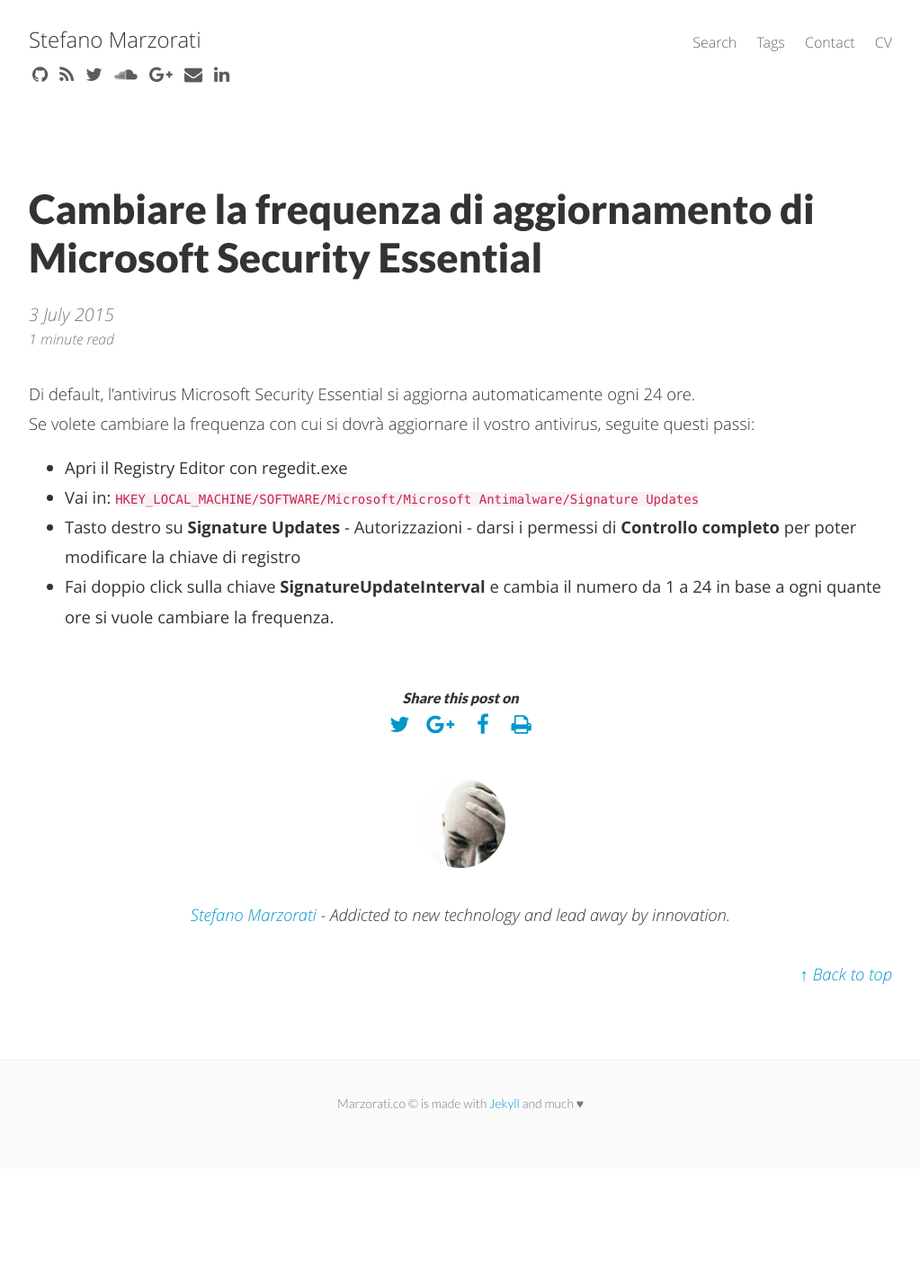
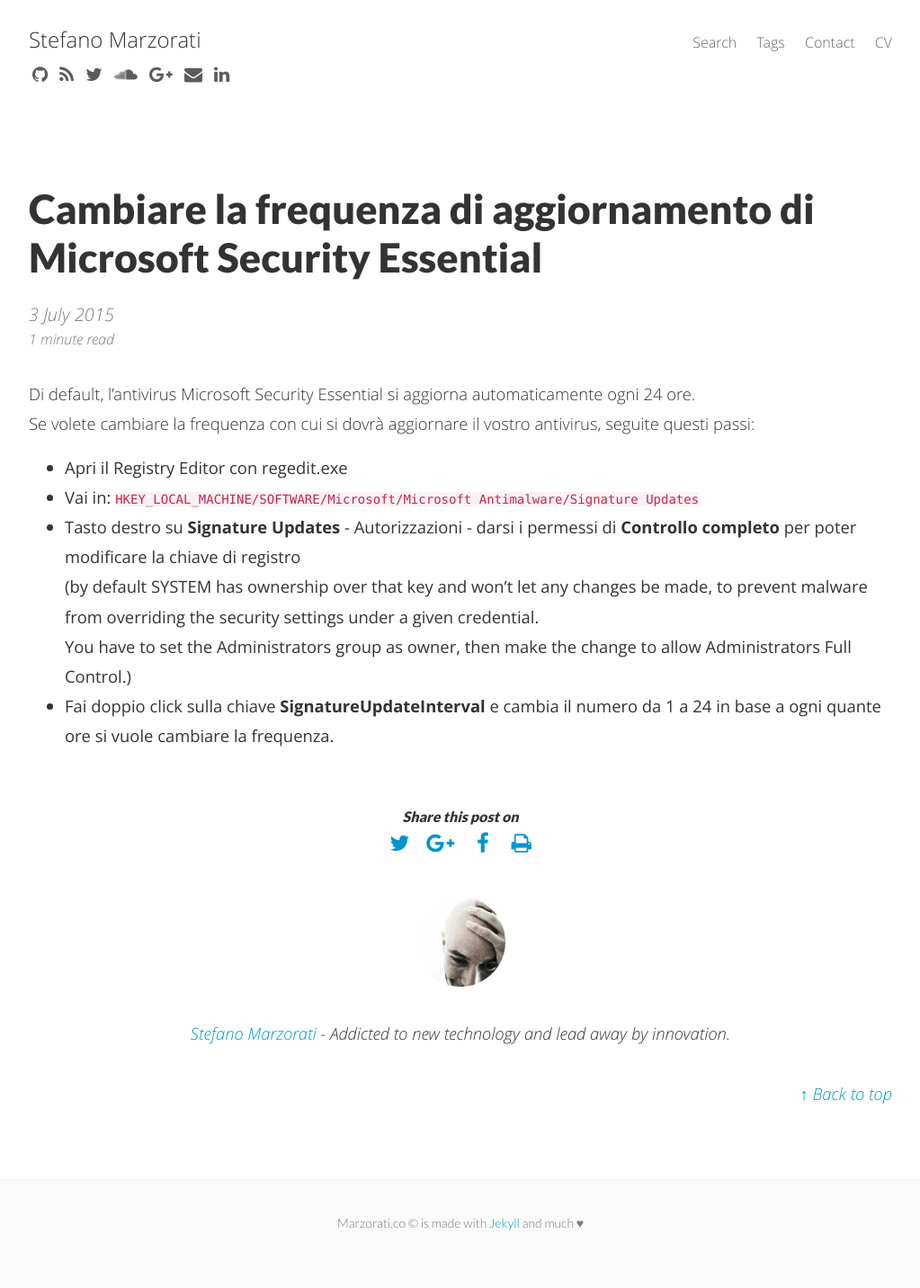
Before and after one commit to marste/Blog, a Jekyll site: the page built from _posts/2015-07-03-cambiare-frequenza-aggiornamento-microsoft-security-essential.md, in a window 1280 px wide. Shown: the whole page at 90% size, without its empty margins (128-1151 px from the left). Built offline with Jekyll 4.4.1, drawn with Linux system fonts in a browser that asks for light colours; nearby versions of some CDN libraries; Markdown is read by kramdown in place of the engine named in the settings; before the commit the page ends 1299 px from its top, so only the background shows below that.

Commit message:
Added new post

```diff
--- a/_posts/2015-07-03-cambiare-frequenza-aggiornamento-microsoft-security-essential.md
+++ b/_posts/2015-07-03-cambiare-frequenza-aggiornamento-microsoft-security-essential.md
@@ -21,4 +21,6 @@
   - Apri il Registry Editor con regedit.exe
   - Vai in: `HKEY_LOCAL_MACHINE/SOFTWARE/Microsoft/Microsoft Antimalware/Signature Updates`
   - Tasto destro su **Signature Updates** - Autorizzazioni - darsi i permessi di **Controllo completo** per poter modificare la chiave di registro
+  (by default SYSTEM has ownership over that key and won't let any changes be made, to prevent malware from overriding the security settings under a given credential.
+  You have to set the Administrators group as owner, then make the change to allow Administrators Full Control.)
   - Fai doppio click sulla chiave **SignatureUpdateInterval** e cambia il numero da 1 a 24 in base a ogni quante ore si vuole cambiare la frequenza.
```
